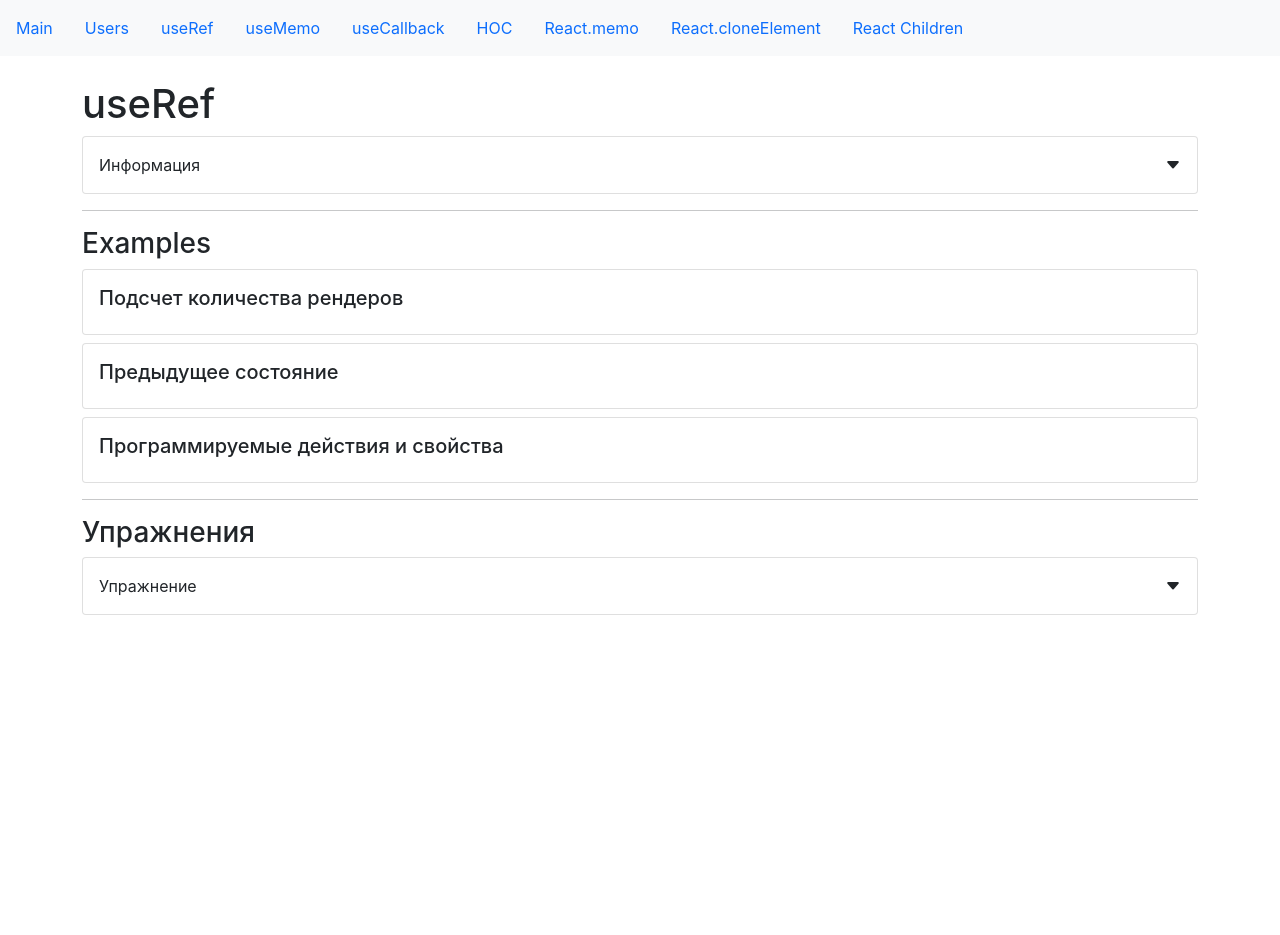
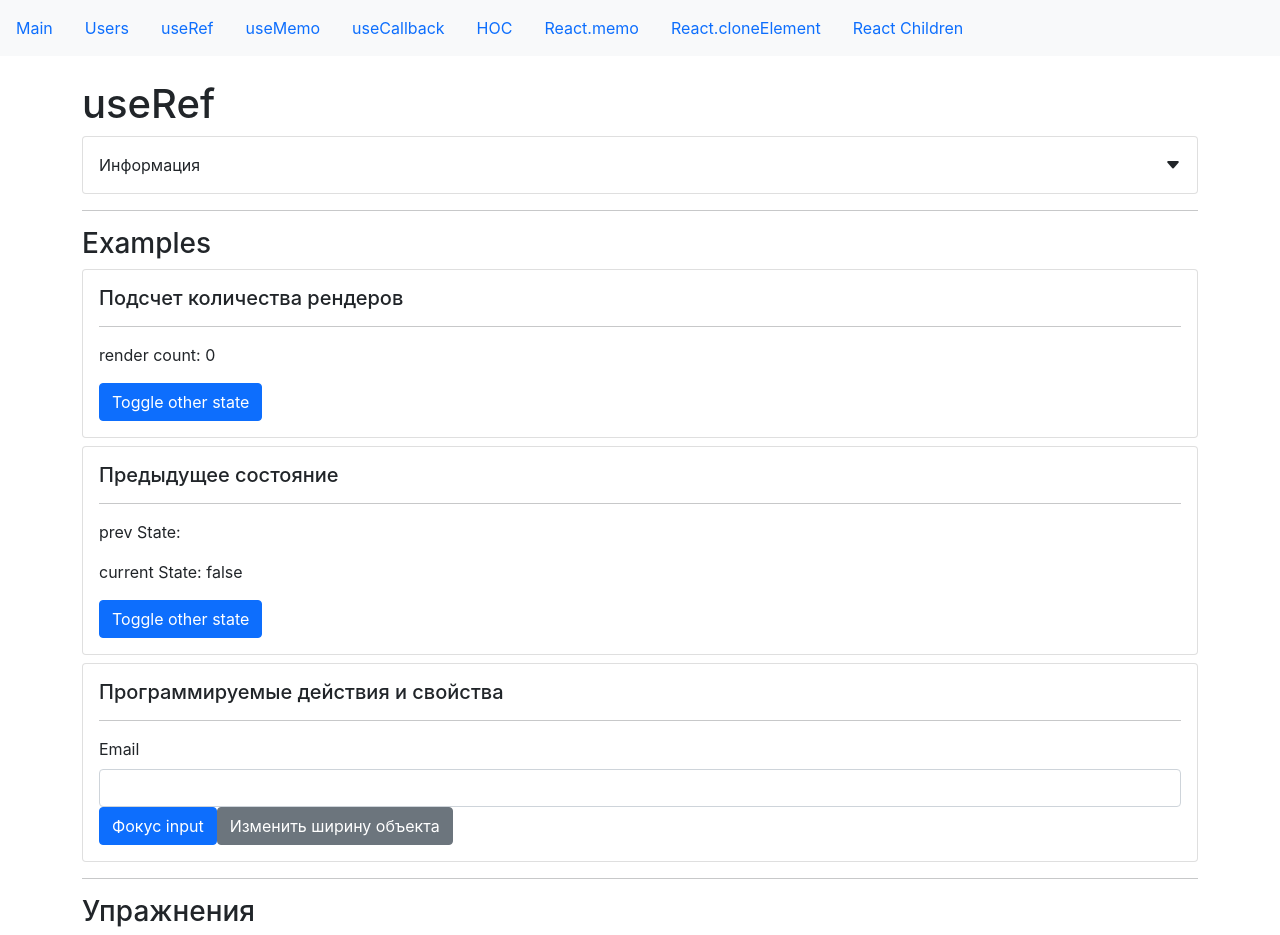
Before and after one commit to daria-dotsenko/start-hooks, a React (Create React App) app: page /useRef in a window 1280 px wide. Shown: the top 935 px of the page. Before the commit the page ends 800 px from the top, so only its background shows below. Built offline with nearby package versions, Linux system fonts and the light colour scheme.

Commit message:
2. useRef()

```diff
--- a/src/app/components/examples/useRef/prevState.jsx
+++ b/src/app/components/examples/useRef/prevState.jsx
@@ -1,10 +1,24 @@
-import React from "react";
+import React, { useEffect, useRef, useState } from "react";
 import CardWrapper from "../../common/Card";
 import SmallTitle from "../../common/typografy/smallTitle";
+import Divider from "../../common/divider";
 const PrevStateExample = () => {
+    const prevState = useRef("");
+    const [otherState, setOtherState] = useState("false");
+    console.log(otherState);
+    const toggleOtherState = () => {
+        setOtherState(prevState => prevState === "false" ? "true" : "false");
+    };
+    useEffect(() => {
+        prevState.current = otherState;
+    }, [otherState]);
     return (
         <CardWrapper>
             <SmallTitle>Предыдущее состояние</SmallTitle>
+            <Divider />
+            <p>prev State: {prevState.current}</p>
+            <p>current State: {otherState}</p>
+            <button className='btn btn-primary' onClick={toggleOtherState}>Toggle other state</button>
         </CardWrapper>
     );
 };
--- a/src/app/components/examples/useRef/programmableActions.jsx
+++ b/src/app/components/examples/useRef/programmableActions.jsx
@@ -1,12 +1,26 @@
-import React from "react";
+import React, { useRef } from "react";
 import CardWrapper from "../../common/Card";
 import SmallTitle from "../../common/typografy/smallTitle";
+import Divider from "../../common/divider";
 const ProgrammableActionsExample = () => {
+    const inputRef = useRef();
+    const handleClick = () => {
+        console.log(inputRef.current);
+        inputRef.current.focus();
+    };
+    const handleClickWigth = () => {
+        inputRef.current.style.width = "100px";
+    };
     return (
         <CardWrapper>
             <SmallTitle className="card-title">
                 Программируемые действия и свойства
             </SmallTitle>
+            <Divider />
+            <label htmlFor="email" className="form-label">Email</label>
+            <input ref={inputRef} type="email" className="form-control" id="email"/>
+            <button className="btn btn-primary" onClick={handleClick}>Фокус input</button>
+            <button className="btn btn-secondary" onClick={handleClickWigth}>Изменить ширину объекта</button>
         </CardWrapper>
     );
 };
--- a/src/app/components/examples/useRef/renderCount.jsx
+++ b/src/app/components/examples/useRef/renderCount.jsx
@@ -1,10 +1,22 @@
-import React from "react";
+import React, { useRef, useState, useEffect } from "react";
 import CardWrapper from "../../common/Card";
 import SmallTitle from "../../common/typografy/smallTitle";
+import Divider from "../../common/divider";
 const RenderCountExample = () => {
+    const renderCount = useRef(0);
+    const [otherState, setOtherState] = useState(false);
+    const toggleOtherState = () => {
+        setOtherState(!otherState);
+    };
+    useEffect(() => {
+        renderCount.current++;
+    });
     return (
         <CardWrapper>
             <SmallTitle>Подсчет количества рендеров</SmallTitle>
+            <Divider />
+            <p>render count: {renderCount.current}</p>
+            <button className='btn btn-primary' onClick={toggleOtherState}>Toggle other state</button>
         </CardWrapper>
     );
 };
```
